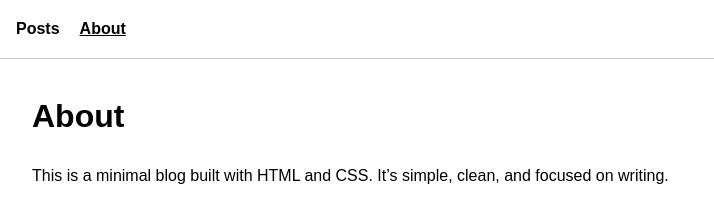
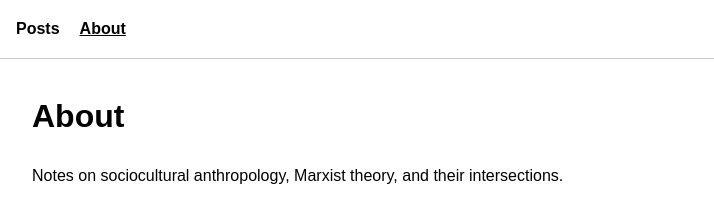
Before and after one commit to lvrbka/relation-of-forces, a plain HTML site: page about.html in a window 1280 px wide. Shown: the whole page, without its empty margins (0-714 px from the left). Drawn offline with Linux system fonts and the light colour scheme.

Commit message:
Update about.html

```diff
--- a/about.html
+++ b/about.html
@@ -13,7 +13,7 @@
 
   <main>
     <h1>About</h1>
-    <p>This is a minimal blog built with HTML and CSS. It’s simple, clean, and focused on writing.</p>
+    <p>Notes on sociocultural anthropology, Marxist theory, and their intersections.</p>
   </main>
 </body>
 </html>
```
